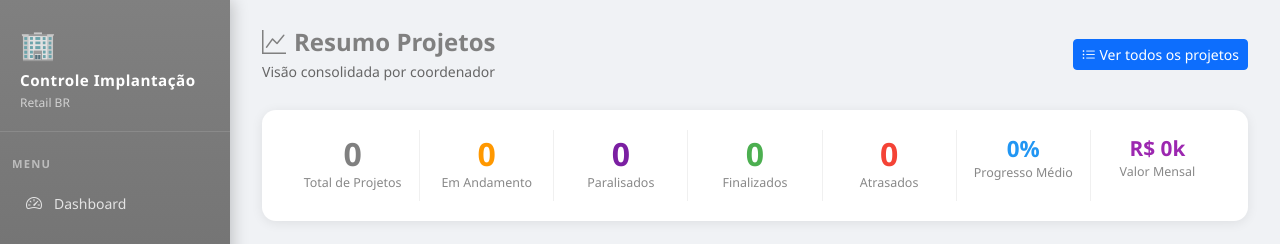
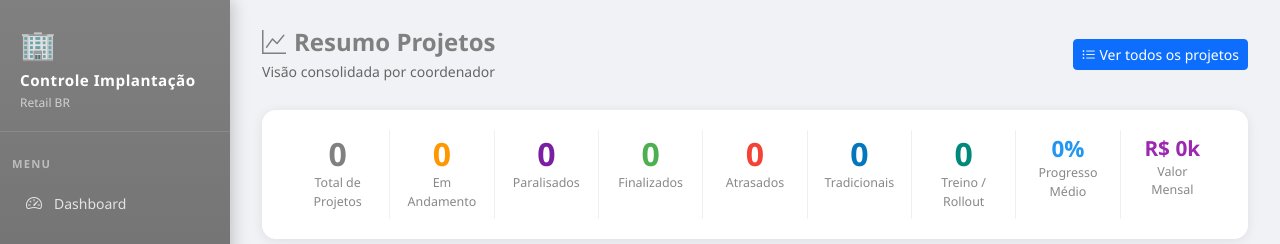
Before and after one commit to flavioteknisa-ai/controle-implantacao-retail-br, a Flask app: page /dashboard-projetos in a window 1280 px wide. Shown: the top 244 px of the page. Run offline with Flask 3, Linux system fonts and the light colour scheme; the visitor is signed in with stand-in values (Sample User, id 1); data that the repository does not hold is empty.

Commit message:
Add Tradicionais and Treino/Rollout counts to dashboard-projetos stats bar
Co-Authored-By: Claude Sonnet 4.6 <noreply@anthropic.com>

```diff
--- a/app.py
+++ b/app.py
@@ -1618,7 +1618,9 @@ def dashboard_projetos():
         'finalizados': sum(1 for p in projetos if p.status == 'Finalizado'),
         'atrasados': sum(1 for p in projetos if p.esta_atrasado()),
         'progresso_medio': analytics.percentual_conclusao_geral(),
-        'valor_total_em_andamento': sum(p.valor_mensalidades for p in projetos if p.status == 'Em andamento')
+        'valor_total_em_andamento': sum(p.valor_mensalidades for p in projetos if p.status == 'Em andamento'),
+        'tradicionais': sum(1 for p in projetos_db if (p.modelo_projeto or 'Tradicional') == 'Tradicional'),
+        'treino_rollout': sum(1 for p in projetos_db if (p.modelo_projeto or '') in ('Treinamento', 'Rollout')),
     }
 
     # Projetos atrasados
--- a/templates/projetos/dashboard_projetos.html
+++ b/templates/projetos/dashboard_projetos.html
@@ -114,6 +114,18 @@
   <div class="summary-item">
     <div class="summary-num" style="color:#F44336;">{{ stats.atrasados }}</div>
     <div class="summary-label">Atrasados</div>
+  </div>
+  <div class="summary-item">
+    <a href="/projetos?modelo=Tradicional" style="text-decoration:none;color:inherit;">
+      <div class="summary-num" style="color:#0277BD;">{{ stats.tradicionais or 0 }}</div>
+      <div class="summary-label">Tradicionais</div>
+    </a>
+  </div>
+  <div class="summary-item">
+    <a href="/projetos?modelo=Treinamento" style="text-decoration:none;color:inherit;">
+      <div class="summary-num" style="color:#00897B;">{{ stats.treino_rollout or 0 }}</div>
+      <div class="summary-label">Treino / Rollout</div>
+    </a>
   </div>
   <div class="summary-item">
     <div class="summary-num" style="color:#2196F3; font-size:1.4rem;">{{ stats.progresso_medio|int }}%</div>
```
